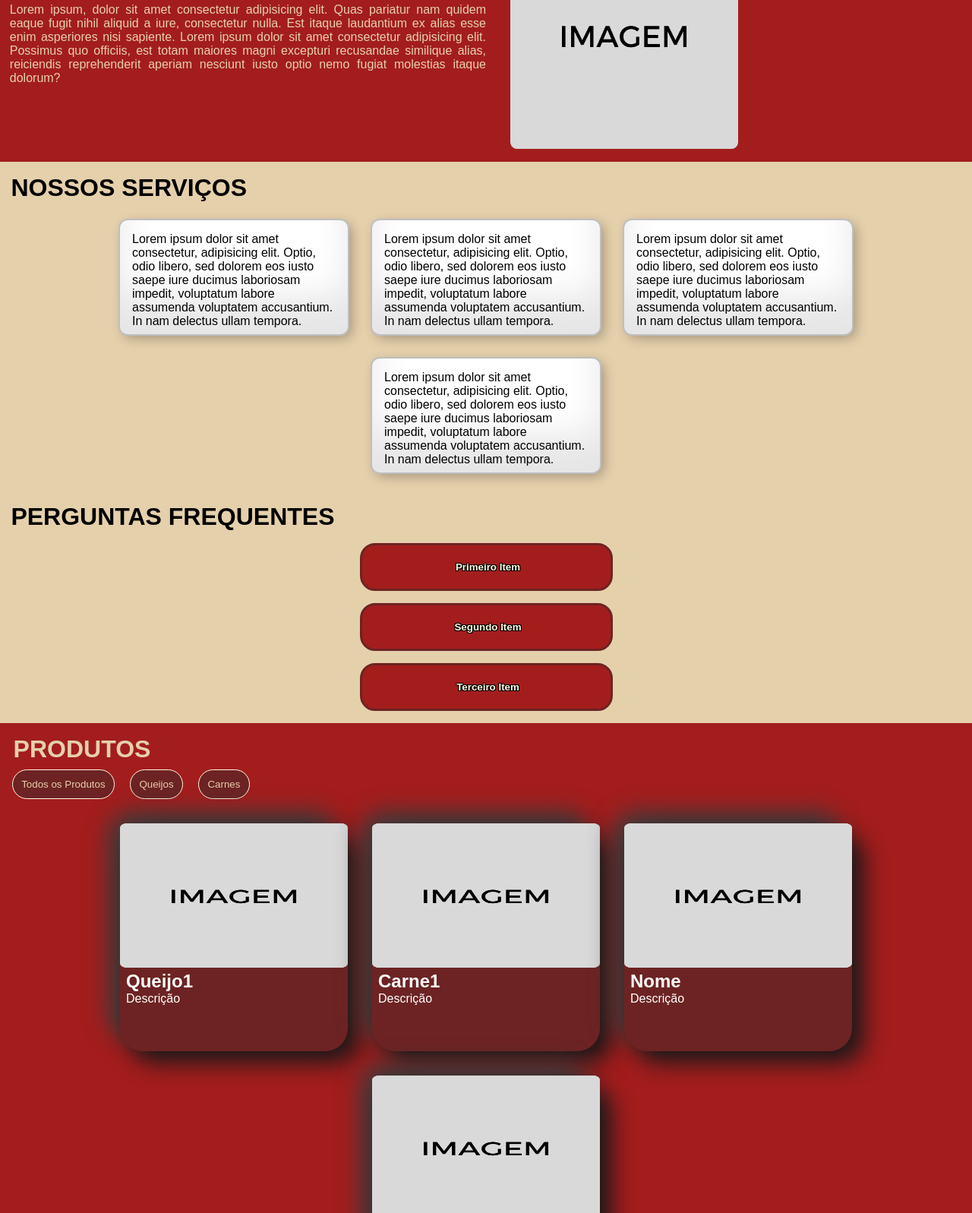
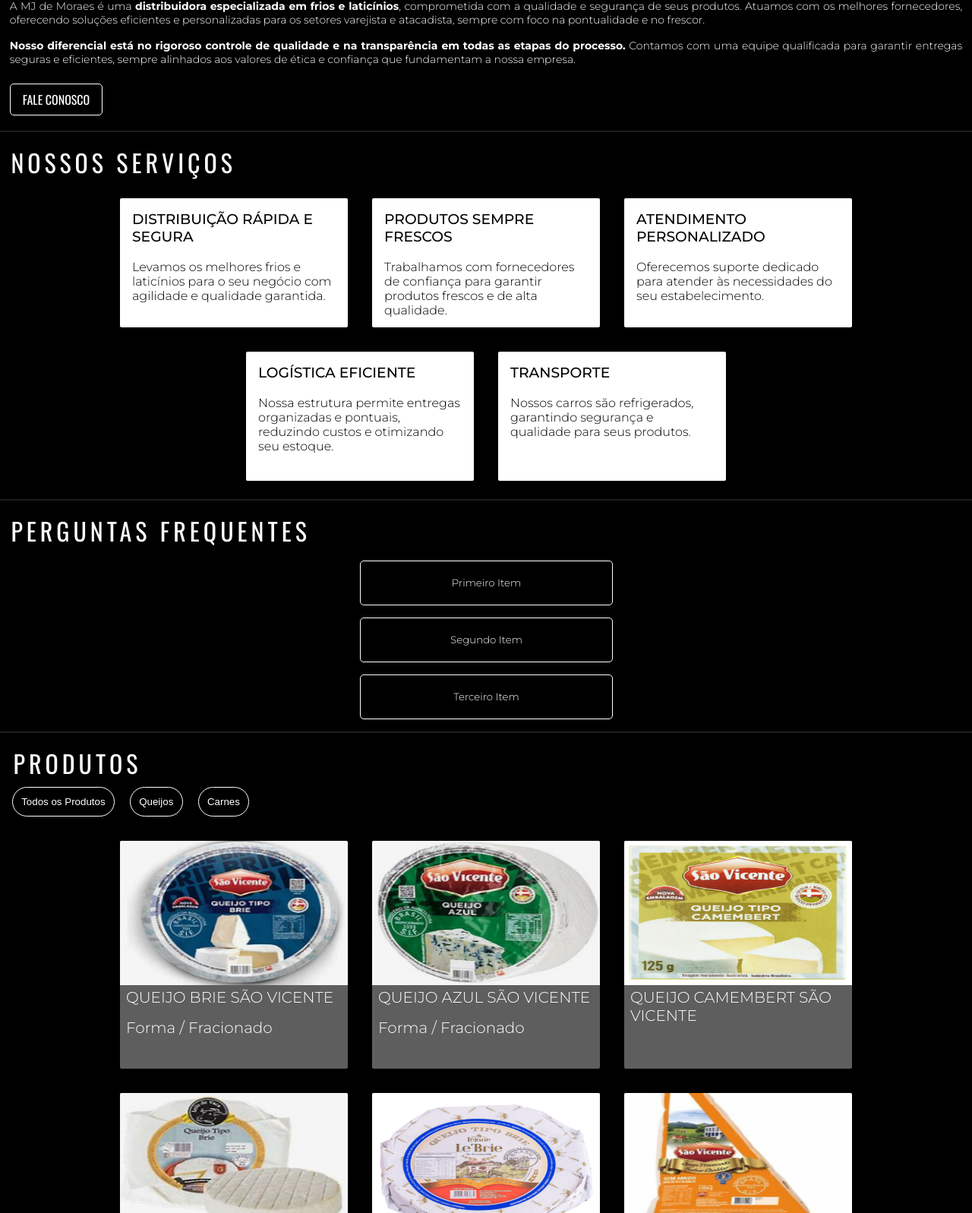
Before and after one commit to GustavoBorges-FrontEnd/SENHORQUEIJO, a website: page index.html in a window 1280 px wide. Shown: the part 601-2198 px from the top of the page at 76% size. Drawn offline with nearby package versions, Linux system fonts and the light colour scheme.

Commit message:
Atualizando o css

```diff
--- a/index.html
+++ b/index.html
@@ -3,7 +3,8 @@
 <head>
     <meta charset="UTF-8">
     <meta name="viewport" content="width=device-width, initial-scale=1.0">
-    <title>Senhor Queijo</title>
+    <title>distribuidora MJ de Moraes</title>
+    <link rel="shortcut icon" href="Assets/favicon.ico" type="image/x-icon">
     <link rel="stylesheet" href="style.css">
     <link rel="stylesheet" href="https://cdn.jsdelivr.net/npm/swiper@11/swiper-bundle.min.css" />
     <!-- AOS -->
@@ -12,7 +13,7 @@
 <body>
     <header class="nav">
         <div class="logo">
-            Logo
+            MJ DE MORAES
         </div>
         <div class="menu">
             <label class="hamburger">
@@ -38,16 +39,16 @@
     <div class="swiper mySwiper">
         <div class="swiper-wrapper">
           <div class="swiper-slide">
-            <img src="Assets/imagem.png" alt="">
+            <img src="Assets/swipper3.png" alt="">
           </div>
           <div class="swiper-slide">
-            <img src="Assets/imagem.png" alt="">
+            <img src="Assets/swipper2.png" alt="">
           </div>
           <div class="swiper-slide">
-            <img src="Assets/imagem.png" alt="">
+            <img src="Assets/swipper1.png" alt="">
           </div>
           <div class="swiper-slide">
-            <img src="Assets/imagem.png" alt="">
+            <img src="Assets/swipper4.png" alt="">
           </div>
         </div>
         <div class="swiper-pagination"></div>
@@ -56,32 +57,51 @@
     <div class="Sobre" data-aos="fade-left" data-aos-duration="1000">
         <div class="texto-sobre">
             <div>
-                <h1>SOBRE</h1>
+                <h1>GARANTIMOS FRESCOR,</h1>
+                <h2>QUALIDADE & EXCELÊNCIA.</h2>
             </div>
-            <p>Lorem ipsum, dolor sit amet consectetur adipisicing elit. Quas pariatur nam quidem eaque fugit nihil aliquid a iure, consectetur nulla. Est itaque laudantium ex alias esse enim asperiores nisi sapiente. Lorem ipsum dolor sit amet consectetur adipisicing elit. Possimus quo officiis, est totam maiores magni excepturi recusandae similique alias, reiciendis reprehenderit aperiam nesciunt iusto optio nemo fugiat molestias itaque dolorum?</p>
+            <p>A MJ de Moraes é uma <strong>distribuidora especializada em frios e laticínios</strong>, comprometida com a qualidade e segurança de seus produtos. Atuamos com os melhores fornecedores, oferecendo soluções eficientes e personalizadas para os setores varejista e atacadista, sempre com foco na pontualidade e no frescor.</p>
+            <p class="paragrafosegundo"><strong>Nosso diferencial está no rigoroso controle de qualidade e na transparência em todas as etapas do processo.</strong> Contamos com uma equipe qualificada para garantir entregas seguras e eficientes, sempre alinhados aos valores de ética e confiança que fundamentam a nossa empresa.</p>
         </div>
-        <div class="img">
-            <img class="img-sobre" src="Assets/imagem.png" alt="">
+        <div>
+            <a href="https://wa.me/5521989302715" class="botaowhats">FALE CONOSCO</a>
         </div>
     </div>
+
+    <hr class="customhr">
 
     <div class="servicos" data-aos="fade-down" data-aos-duration="1000">
         <h1 class="titulo-servicos">NOSSOS SERVIÇOS</h1>
         <div class="container-card">
             <div class="card2 shadow" data-aos="fade-right" data-aos-duration="1000">
-                <p>Lorem ipsum dolor sit amet consectetur, adipisicing elit. Optio, odio libero, sed dolorem eos iusto saepe iure ducimus laboriosam impedit, voluptatum labore assumenda voluptatem accusantium. In nam delectus ullam tempora.</p>
+                <h3 class="tituloservicoscard">DISTRIBUIÇÃO RÁPIDA E SEGURA</h3>
+                <br>
+                <p class="textoservicos">Levamos os melhores frios e laticínios para o seu negócio com agilidade e qualidade garantida.</p>
             </div>
             <div class="card2 shadow" data-aos="fade-left" data-aos-duration="1000">
-                <p>Lorem ipsum dolor sit amet consectetur, adipisicing elit. Optio, odio libero, sed dolorem eos iusto saepe iure ducimus laboriosam impedit, voluptatum labore assumenda voluptatem accusantium. In nam delectus ullam tempora.</p>
+                <h3 class="tituloservicoscard">PRODUTOS SEMPRE FRESCOS</h3>
+                <br>
+                <p class="textoservicos">Trabalhamos com fornecedores de confiança para garantir produtos frescos e de alta qualidade.</p>
             </div>
             <div class="card2 shadow" data-aos="fade-right" data-aos-duration="1000">
-                <p>Lorem ipsum dolor sit amet consectetur, adipisicing elit. Optio, odio libero, sed dolorem eos iusto saepe iure ducimus laboriosam impedit, voluptatum labore assumenda voluptatem accusantium. In nam delectus ullam tempora.</p>
+                <h3 class="tituloservicoscard">ATENDIMENTO PERSONALIZADO</h3>
+                <br>
+                <p class="textoservicos">Oferecemos suporte dedicado para atender às necessidades do seu estabelecimento.</p>
             </div>
             <div class="card2 shadow" data-aos="fade-left" data-aos-duration="1000">
-                <p>Lorem ipsum dolor sit amet consectetur, adipisicing elit. Optio, odio libero, sed dolorem eos iusto saepe iure ducimus laboriosam impedit, voluptatum labore assumenda voluptatem accusantium. In nam delectus ullam tempora.</p>
+                <h3 class="tituloservicoscard">LOGÍSTICA EFICIENTE</h3>
+                <br>
+                <p class="textoservicos">Nossa estrutura permite entregas organizadas e pontuais, reduzindo custos e otimizando seu estoque.</p>
+            </div>
+            <div class="card2 shadow" data-aos="fade-right" data-aos-duration="1000">
+                <h3 class="tituloservicoscard">TRANSPORTE</h3>
+                <br>
+                <p class="textoservicos">Nossos carros são refrigerados, garantindo segurança e qualidade para seus produtos.</p>
             </div>
         </div>
     </div>
+
+    <hr class="customhr">
 
     <div class="servicos" data-aos="fade-up" data-aos-duration="1000">
         <h1 class="titulo-servicos">PERGUNTAS FREQUENTES</h1>
@@ -134,34 +154,95 @@
         </div>
     </div>
 
+    <hr class="customhr">
+
     <div class="produtos" data-aos="fade-up" data-aos-duration="1000">
         <h1 class="titulo">PRODUTOS</h1>
         <button class="btnfilter space" onclick="filtrarProdutos('todos')">Todos os Produtos</button>
         <button class="btnfilter" onclick="filtrarProdutos('queijo')">Queijos</button>
         <button class="btnfilter" onclick="filtrarProdutos('carne')">Carnes</button>
         <div class="container-card">
-            <div class="card" data-categoria="queijo" data-aos="fade-right" data-aos-duration="1000">
-                <img class="imagem-produtos" src="Assets/imagem.png" alt="">
-                <h2 class="descricao">Queijo1</h2>
-                <p class="descricao">Descrição</p>
+            <div class="card" data-categoria="queijo">
+                <img class="imagem-produtos" src="Assets/queijobriesaovicente.png" alt="">
+                <h2 class="descricao">QUEIJO BRIE SÃO VICENTE</h2>
+                <p class="descricao">Forma / Fracionado</p>
             </div>
-            <div class="card" data-categoria="carne" data-aos="fade-left" data-aos-duration="1000">
+            <div class="card" data-categoria="queijo">
+                <img class="imagem-produtos" src="Assets/queijoazulsaovicente.png" alt="">
+                <h2 class="descricao">QUEIJO AZUL SÃO VICENTE</h2>
+                <p class="descricao">Forma / Fracionado</p>
+            </div>
+            <div class="card" data-categoria="queijo">
+                <img class="imagem-produtos" src="Assets/queijocamembertsaovicente.png" alt="">
+                <h2 class="descricao">QUEIJO CAMEMBERT SÃO VICENTE</h2>
+                <p class="descricao"></p>
+            </div>
+            <div class="card" data-categoria="queijo">
+                <img class="imagem-produtos" src="Assets/queijobrievaldifiemme.png" alt="">
+                <h2 class="descricao">QUEIJO BRIE VAL DI FIEMME</h2>
+                <p class="descricao">Forma / Fracionado</p>
+            </div>
+            <div class="card" data-categoria="queijo">
+                <img class="imagem-produtos" src="Assets/queijobrielejane.png" alt="">
+                <h2 class="descricao">QUEIJO BRIE LEJANE</h2>
+                <p class="descricao">Forma / Fracionado</p>
+            </div>
+            <div class="card" data-categoria="queijo">
+                <img class="imagem-produtos" src="Assets/chedarsaovicente.png" alt="">
+                <h2 class="descricao">CHEDAR SÃO VICENTE</h2>
+                <p class="descricao"></p>
+            </div>
+            <div class="card" data-categoria="queijo">
+                <img class="imagem-produtos" src="Assets/massaparafoundue.png" alt="">
+                <h2 class="descricao">MASSA PARA FONDUE PRONTA SÃO VICENTE</h2>
+                <p class="descricao"></p>
+            </div>
+            <div class="card" data-categoria="queijo">
+                <img class="imagem-produtos" src="Assets/requeijaosaovicente.png" alt="">
+                <h2 class="descricao">REQUEIJÃO BISNAGA SÃO VICENTE</h2>
+                <p class="descricao"></p>
+            </div>
+            <div class="card" data-categoria="carne">
                 <img class="imagem-produtos" src="Assets/imagem.png" alt="">
                 <h2 class="descricao">Carne1</h2>
                 <p class="descricao">Descrição</p>
             </div>
-            <div class="card" data-aos="fade-right" data-aos-duration="1000">
+            <div class="card">
                 <img class="imagem-produtos" src="Assets/imagem.png" alt="">
                 <h2 class="descricao">Nome</h2>
                 <p class="descricao">Descrição</p>
             </div>
-            <div class="card" data-aos="fade-left" data-aos-duration="1000">
+            <div class="card">
                 <img class="imagem-produtos" src="Assets/imagem.png" alt="">
                 <h2 class="descricao">Nome</h2>
                 <p class="descricao">Descrição</p>
             </div>
         </div>
     </div>
+
+    <hr class="customhr">
+
+    <footer data-aos="fade-up" data-aos-delay="200">
+        <h1 class="titulo">CONTATO</h1>
+        <div class="headline-contato">
+            <div class="descricao-contato">
+                <ul class="lista-contato">
+                    <li><a href="#">WhatsApp: (55) 99999 - 9999</a></li>
+                    <li><a href="#">email@seuemail.com.br</a></li>
+                    <li><a href="#">Endereço Completo</a></li>
+                </ul>
+                <div class="texto-contato">
+                    <h2>ENTRE EM CONTATO</h2>
+                    <p>Se tiver dúvidas, sugestões ou precisar de mais informações sobre nossos serviços e produtos, nossa equipe está pronta para atender você.</p>
+                </div>
+            </div>
+        </div>
+        <div class="footer-column credits-column" >
+            <p>&copy; 2025 Todos os direitos reservados.</p>
+            <p>Desenvolvido por Gustavo Borges.</p>
+            <br>
+        </div>
+    </footer>
 
     <!-- AOS -->
     <script src="https://unpkg.com/aos@2.3.1/dist/aos.js"></script>
--- a/js/swiper.js
+++ b/js/swiper.js
@@ -1,5 +1,10 @@
 
 var swiper = new Swiper(".mySwiper", {
+    loop: true,
+        autoplay: {
+            delay: 2500,
+            disableOnInteraction: false,
+        },
     direction: "vertical",
     pagination: {
     el: ".swiper-pagination",
--- a/style.css
+++ b/style.css
@@ -1,3 +1,5 @@
+@import url('https://fonts.googleapis.com/css2?family=Montserrat:ital,wght@0,100..900;1,100..900&display=swap');
+@import url('https://fonts.googleapis.com/css2?family=Oswald:wght@200..700&display=swap');
 
 :root{
     --cor1: #6D2323;
@@ -15,13 +17,34 @@
 html, body{
     width: 100%;
     height: 100vh;
-    font-family: 'Ubuntu', sans-serif;
-    background: var(--cor2);
+    font-family: "Montserrat", serif;
+    background: black;
+    color: white;
+}
+
+h1{
+    font-family: "Oswald", serif;
+    font-weight: 400;
+    letter-spacing: 5px;
+}
+
+h2{
+    font-family: "Oswald", serif;
+    font-size: 1.7rem;
+    font-weight: 400;
+    letter-spacing: 4px;
+    color: rgb(124, 124, 24);
 }
 
 a{
     text-decoration: none;
     color: white;
+}
+
+.customhr{
+    border: none;
+    height: 2px;
+    background-color: rgb(29, 29, 29);
 }
 
 /* -----------------HEADER ----------------*/
@@ -31,12 +54,12 @@
     align-items: center;
     justify-content: space-between;
     margin: 1rem;
+    color: white;
 }
 
 .logo{
     margin: 1rem;
-    padding-left: 1rem;
-    color: var(--cor3);
+    padding-left: 0rem;
 }
 
 .menu {
@@ -62,7 +85,7 @@
 
 .line {
     fill: none;
-    stroke: var(--cor3);
+    stroke: white;
     stroke-linecap: round;
     stroke-linejoin: round;
     stroke-width: 3;
@@ -84,8 +107,8 @@
 
 /* Menu Navegação */
 .menu-aberto {
-    background-color: var(--cor1);
     position: fixed;
+    background-color: black;
     left: 0;
     top: 0;
     height: 0;
@@ -118,7 +141,6 @@
 .nav-menu a {
     user-select: none;
     text-decoration: none;
-    color: var(--cor3);
     font-family: var(--font-pequena);
     font-size: 3rem;
     font-weight: bold;
@@ -133,7 +155,6 @@
 }
 
 .nav-menu a:hover {
-    color: var(--cor4);
     transition: all 0.3s ease;
 }
 
@@ -147,7 +168,6 @@
 .swiper-slide {
     text-align: center;
     font-size: 18px;
-    background: var(--cor4);
     display: flex;
     justify-content: center;
     align-items: center;
@@ -164,42 +184,68 @@
 
 .Sobre{
     margin: 0.8rem;
-    color: var(--cor3);
+    padding-bottom: 1rem;
 }
 
 .texto-sobre>p{
+    font-size: 14px;
+    font-style: normal;
+    font-weight: 300;
     text-align: justify;
     margin-top: 1rem;
+}
+
+.paragrafosegundo{
     margin-bottom: 2rem;
 }
 
-.img{
-    display: none;
+.botaowhats{
+    font-family: "Oswald", serif;
+    border-radius: 5px;
+    border: 1px solid white;
+    padding: 0.5rem 1rem 0.5rem 1rem;
+    background-color: black;
+    width: 333px;
+}
+
+.botaowhats:hover, .botaowhats:active{
+    font-family: "Oswald", serif;
+    border-radius: 5px;
+    border: 1px solid black;
+    padding: 0.5rem 1rem 0.5rem 1rem;
+    background-color: white;
+    color: black;
+    width: 333px;
 }
 
 /* -----------------SERVIÇOS ---------------------*/
 
-.servicos{
-    background-color: var(--cor3);
-}
-
 .titulo-servicos{
     padding-left: 0.9rem;
     padding-top: 1rem;
-    color: black;
+    color: white;
+}
+
+.tituloservicoscard{
+    font-weight: 500;
+}
+
+.textoservicos{
+    font-weight: 300;
 }
 
 .card2 {
     width: 300px;
-    height: 150px;
+    height: 170px;
     padding: 1rem;
     border-radius: 20%;
     background: white;
-    border-radius: 10px;
+    color: black;
+    border-radius: 2px;
     transition: border-radius 0.5s cubic-bezier(0.175, 0.885, 0.32, 1.275);
 }
 
-.shadow {
+/*.shadow {
     box-shadow: inset 0 -3em 3em rgba(0,0,0,0.1),
                 0 0  0 2px rgb(190, 190, 190),
                 0.3em 0.3em 1em rgba(0,0,0,0.3);
@@ -216,24 +262,22 @@
 }
 
 .border {
-    border-radius: 20px;
-    border: 3px solid var(--cor1);
+    border-radius: 5px;
+    border: 1px solid white;
     padding: 1rem;
-    background-color: var(--cor2);
+    background-color: black;
     width: 333px;
 }
 
 .texto-perguntas{
-    color: var(--cor4);
-    background-color: var(--cor2);
-    text-shadow:  -1px -1px 0 black,
-    1px -1px 0 black,
-   -1px  1px 0 black,
-    1px  1px 0 black;
+    cursor: pointer;
+    font-family: "Montserrat", serif;
+    font-weight: 300;
+    color: white;
 }
 
 .accordion-button {
-    background-color: var(--cor2);
+    background-color: black;
     display: block;
     border: none;
     width: 300px;
@@ -251,7 +295,7 @@
 .titulo{
     padding-left: 1.1rem;
     padding-top: 1rem;
-    color: var(--cor3);
+    color: white;
 }
 
 .container-card{
@@ -261,13 +305,14 @@
     flex-wrap: wrap;
     justify-content: center;
     gap: 2rem;
+    letter-spacing: 0px;
 }
 
 .btnfilter{
     margin: 0.5rem;
-    background-color: var(--cor1);
-    border: 1px solid var(--cor4);
-    color: var(--cor3);
+    background-color: black;
+    border: 1px solid white;
+    color: white;
     padding: 0.7rem;
     border-radius: 20px;
 }
@@ -279,19 +324,23 @@
 .card {
     width: 300px;
     height: 300px;
-    border-radius: 30px;
-    background: var(--cor1);
-    box-shadow: 15px 15px 30px rgb(25, 25, 25),
-                -15px -15px 30px rgb(60, 60, 60);
+    border-radius: 2px;
+    background: rgb(94, 94, 94);
 }
 
 .imagem-produtos{
+    border-radius: 2px 2px 0px 0px;
     width: 300px;
     height: 190px;
 }
 
 .descricao{
+    font-family: "Montserrat", serif;
+    font-weight: 300;
+    font-size: 20px;
+    letter-spacing: 0px;
     padding-left: 0.5rem;
+    padding-bottom: 1rem;
     color: white;
 }
 
@@ -299,25 +348,43 @@
 
 @media (min-width: 1024px) {
 
-    .Sobre{
-        display: grid;
-        grid-template-columns: 50% 50%;
-        align-items: center;
-        margin: 0.8rem;
+    .nav{
+        margin: 1rem;
     }
 
-    .Sobre>p{
-        text-align: justify;
-        margin-top: 0.5rem;
-    }
-
-    .img{
-        display: block;
-        margin-left: 2rem;
-    }
-
-    .img-sobre{
-        width: 300px;
-        align-items: center;
+    .logo{
+        padding-left: 1rem;
     }
 }
+
+/* --------------- CONTATO --------------*/
+
+.headline-contato {
+    padding-left: 3rem;
+    padding-top: 1rem;
+}
+
+.texto-contato{
+    margin-top: 1.5rem;
+    display: flex;
+    flex-direction: column;
+    gap: 0.5rem;
+}
+
+.footer-column {
+    margin-top: 2rem;
+    flex: 1;
+    display: flex;
+    flex-direction: column;
+    align-items: center;
+    justify-content: center;
+}
+
+.credits-column {
+    text-align: right;
+    font-size: 0.9rem;
+}
+
+.credits-column p {
+    margin: 0.2rem 0;
+}
```
Also changed, not shown: Assets/chedarsaovicente.png (added), Assets/favicon.ico (added), Assets/fundosobre.png (added), Assets/massaparafoundue.png (added), Assets/queijoazulsaovicente.png (added), Assets/queijobrielejane.png (added), Assets/queijobriesaovicente.png (added), Assets/queijobrievaldifiemme.png (added), Assets/queijocamembertsaovicente.png (added), Assets/requeijaosaovicente.png (added), Assets/swipper1.png (added), Assets/swipper2.png (added), Assets/swipper3.png (added), Assets/swipper4.png (added).
